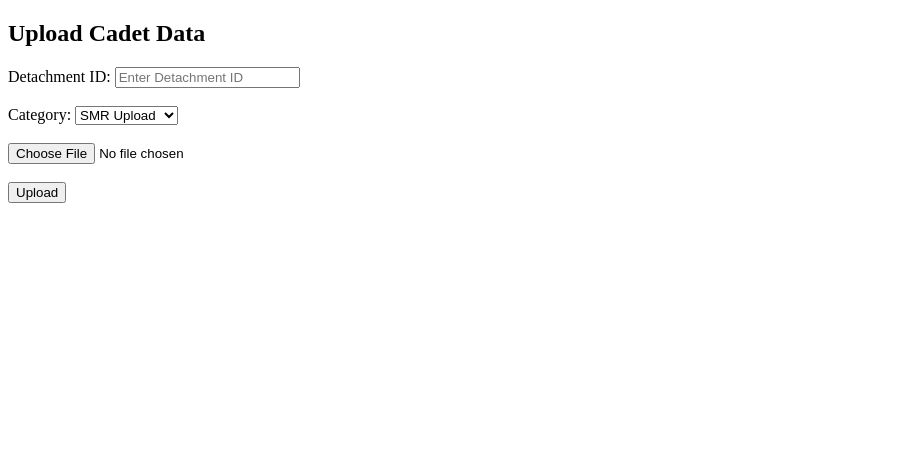
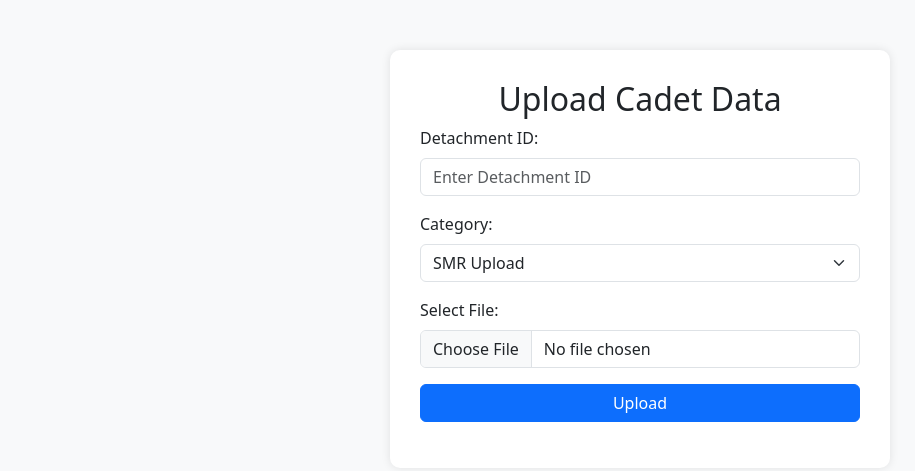
Before and after one commit to fletchdr7/cadet-upload-portal, a plain HTML site: page index.html in a window 1280 px wide. Shown: the whole page, without its empty margins (0-915 px from the left). Drawn offline with nearby package versions, Linux system fonts and the light colour scheme.

Commit message:
Update index.html

```diff
--- a/index.html
+++ b/index.html
@@ -4,23 +4,59 @@
     <meta charset="UTF-8">
     <meta name="viewport" content="width=device-width, initial-scale=1.0">
     <title>Cadet Data Upload</title>
+
+    <!-- Bootstrap CSS -->
+    <link href="https://cdn.jsdelivr.net/npm/bootstrap@5.3.0/dist/css/bootstrap.min.css" rel="stylesheet">
+    <style>
+        body {
+            background-color: #f8f9fa;
+        }
+        .container {
+            max-width: 500px;
+            margin-top: 50px;
+            background: white;
+            padding: 30px;
+            border-radius: 10px;
+            box-shadow: 0px 0px 10px rgba(0, 0, 0, 0.1);
+        }
+        .btn-primary {
+            width: 100%;
+        }
+        #status {
+            margin-top: 15px;
+            font-weight: bold;
+        }
+    </style>
 </head>
 <body>
-    <h2>Upload Cadet Data</h2>
+    <div class="container">
+        <h2 class="text-center">Upload Cadet Data</h2>
+        <form id="uploadForm">
+            <div class="mb-3">
+                <label for="detachmentId" class="form-label">Detachment ID:</label>
+                <input type="text" class="form-control" id="detachmentId" placeholder="Enter Detachment ID" required>
+            </div>
 
-    <label for="detachmentId">Detachment ID:</label>
-    <input type="text" id="detachmentId" placeholder="Enter Detachment ID"><br><br>
-
-    <label for="category">Category:</label>
-    <select id="category">
+            <div class="mb-3">
+                <label for="category" class="form-label">Category:</label>
+                <select class="form-select" id="category">
                     <option value="smr">SMR Upload</option>
                     <option value="dfas">DFAS Upload</option>
-    </select><br><br>
+                </select>
+            </div>
 
-    <input type="file" id="fileInput"><br><br>
-    <button onclick="uploadFile()">Upload</button>
+            <div class="mb-3">
+                <label for="fileInput" class="form-label">Select File:</label>
+                <input type="file" class="form-control" id="fileInput" required>
+            </div>
 
-    <p id="status"></p>
+            <button type="button" class="btn btn-primary" onclick="uploadFile()">Upload</button>
+            <p id="status" class="text-center"></p>
+        </form>
+    </div>
+
+    <!-- Bootstrap JS -->
+    <script src="https://cdn.jsdelivr.net/npm/bootstrap@5.3.0/dist/js/bootstrap.bundle.min.js"></script>
 
     <script>
         async function uploadFile() {
@@ -30,12 +66,16 @@
             const statusText = document.getElementById("status");
 
             if (!detachmentId || !fileInput.files.length) {
-                statusText.textContent = "Please enter a detachment ID and select a file.";
+                statusText.textContent = "❌ Please enter a Detachment ID and select a file.";
+                statusText.classList.add("text-danger");
                 return;
             }
 
             const file = fileInput.files[0];
+            statusText.textContent = "🔄 Requesting pre-signed URL...";
+            statusText.classList.remove("text-danger", "text-success");
 
+            try {
                 // Step 1: Request a pre-signed URL
                 const response = await fetch("https://jk2q5dvl0b.execute-api.us-east-1.amazonaws.com/generate-upload-url", {
                     method: "POST",
@@ -49,11 +89,13 @@
 
                 const data = await response.json();
                 if (!data.upload_url) {
-                statusText.textContent = "Error getting upload URL.";
+                    statusText.textContent = "❌ Error getting upload URL.";
+                    statusText.classList.add("text-danger");
                     return;
                 }
 
                 // Step 2: Upload file to S3
+                statusText.textContent = "🔼 Uploading file...";
                 const uploadResponse = await fetch(data.upload_url, {
                     method: "PUT",
                     body: file,
@@ -62,8 +104,15 @@
 
                 if (uploadResponse.ok) {
                     statusText.textContent = "✅ File uploaded successfully!";
+                    statusText.classList.add("text-success");
                 } else {
                     statusText.textContent = "❌ Upload failed!";
+                    statusText.classList.add("text-danger");
+                }
+            } catch (error) {
+                statusText.textContent = "❌ An error occurred.";
+                statusText.classList.add("text-danger");
+                console.error("Error:", error);
             }
         }
     </script>
```
Lines whose indentation alone changed are shown as unchanged.
